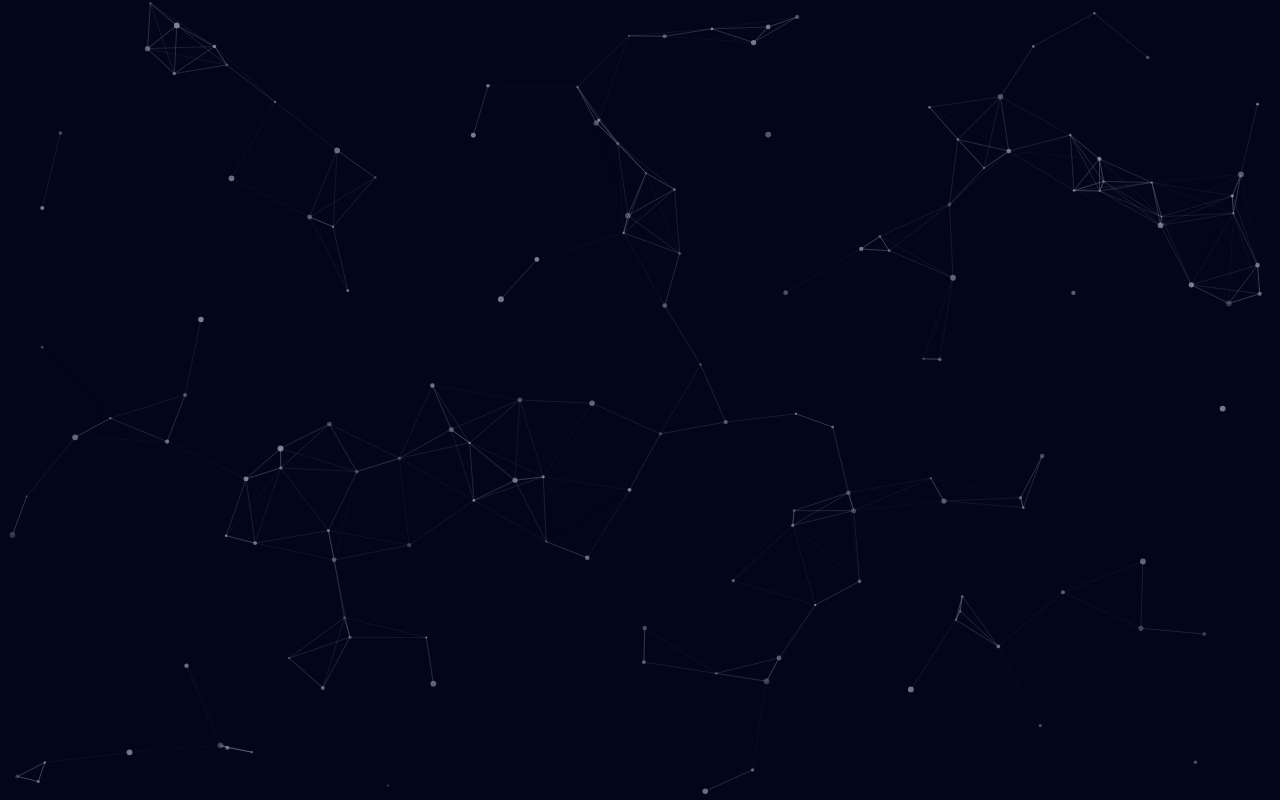
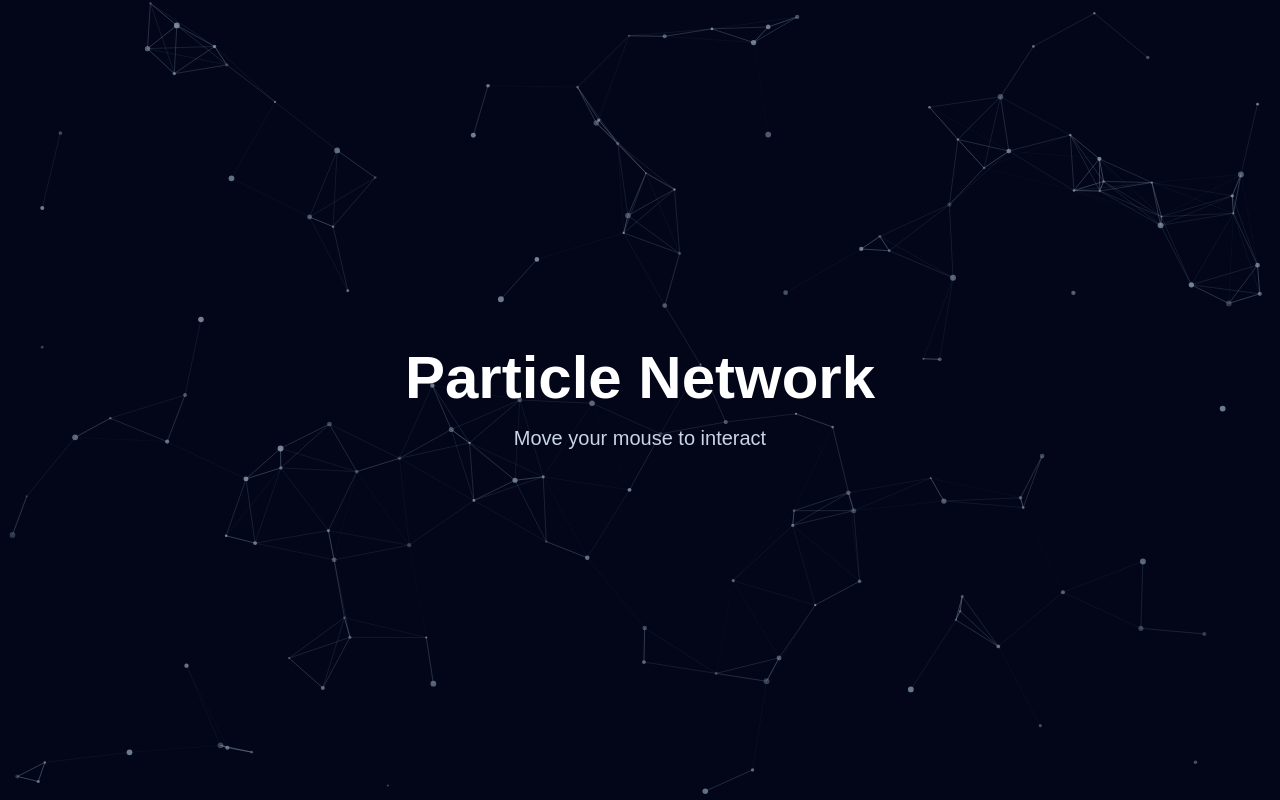
Before and after one commit to Alorik/Alorik-UI, a Next.js app: page / in a window 1280 px wide. Shown: the part 8800-9600 px from the top of the page. Built offline with nearby package versions, Linux system fonts and the light colour scheme.

Commit message:
particles: bugs fixed

```diff
--- a/components/Hero/ParticlesHero.tsx
+++ b/components/Hero/ParticlesHero.tsx
@@ -146,6 +146,10 @@ export default function ParticlesHero() {
       className="relative min-h-screen bg-slate-950 flex items-center justify-center"
     >
       <canvas ref={canvasRef} className="absolute inset-0"></canvas>
+      <div className="relative z-10 text-center text-white">
+        <h1 className="text-6xl font-bold mb-4">Particle Network</h1>
+        <p className="text-xl text-slate-300">Move your mouse to interact</p>
+      </div>
     </div>
   );
 }
```
